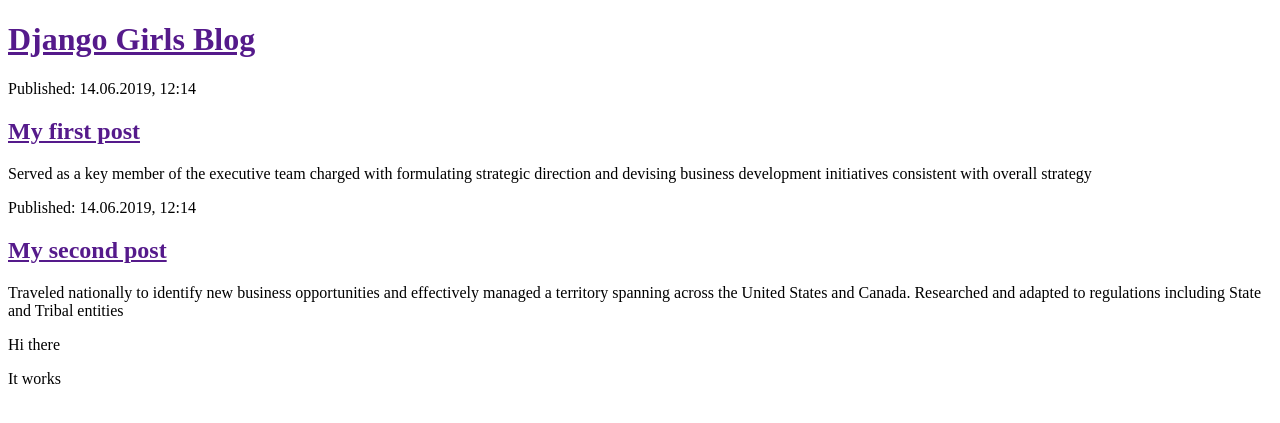
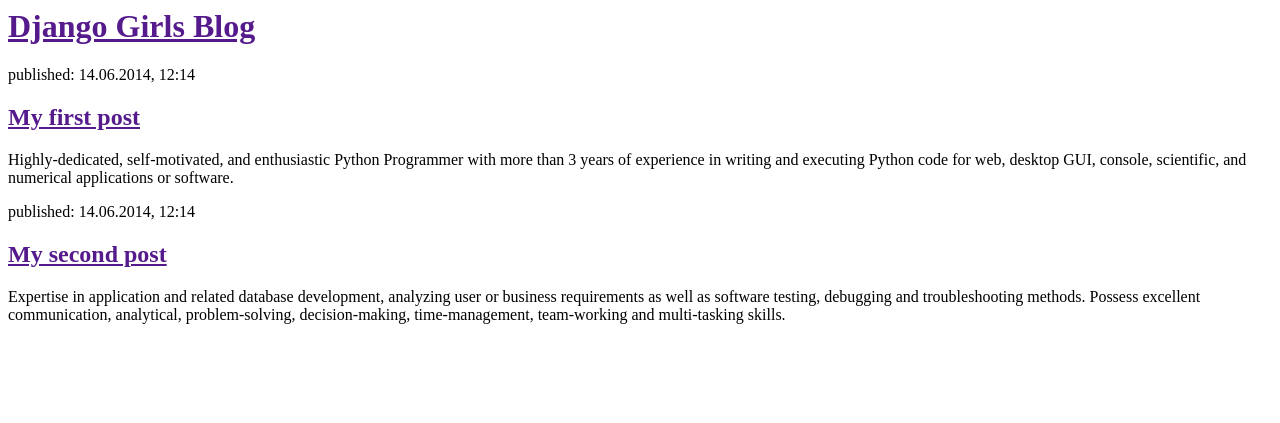
Before and after one commit to chidiebereojingwa/my-first-blog2, a Django app: page / in a window 1280 px wide. Shown: the top 423 px of the page. Run offline with Django 3.2, Linux system fonts and the light colour scheme.

Commit message:
modified templates.

```diff
--- a/blog/templates/blog/post_list.html
+++ b/blog/templates/blog/post_list.html
@@ -1,7 +1,5 @@
-<!DOCTYPE html>
-<html lang="en">
+<html>
 <head>
-    <meta charset="UTF-8">
     <title>Django Girls blog</title>
 </head>
 <body>
@@ -9,17 +7,22 @@
     <h1><a href=""> Django Girls Blog</a></h1>
 </div>
 <div>
-    <p>Published: 14.06.2019, 12:14</p>
+    <p>published: 14.06.2014, 12:14</p>
     <h2><a href=""> My first post</a> </h2>
-    <p>Served as a key member of the executive team charged with formulating strategic direction and devising business development initiatives consistent with overall strategy</p>
+    <p>
+        Highly-dedicated, self-motivated, and enthusiastic Python Programmer with more than 3 years of experience
+        in writing and executing Python code for web, desktop GUI, console, scientific, and numerical applications
+        or software.</p>
 </div>
 
 <div>
-    <p>Published: 14.06.2019, 12:14</p>
+    <p>published: 14.06.2014, 12:14</p>
     <h2><a href=""> My second post</a> </h2>
-    <p>Traveled nationally to identify new business opportunities and effectively managed a territory spanning across the United States and Canada. Researched and adapted to regulations including State and Tribal entities</p>
+    <p>
+        Expertise in application and related database development, analyzing user or business requirements as
+        well as software testing, debugging and troubleshooting methods. Possess excellent communication,
+        analytical, problem-solving, decision-making, time-management, team-working and multi-tasking skills.</p>
 </div>
-    <p>Hi there</p>
-    <p>It works</p>
 </body>
+
 </html>
--- a/blog/views.py
+++ b/blog/views.py
@@ -1,6 +1,8 @@
 from django.shortcuts import render
-
+from django.utils import timezone
+from.models import Post
 
 # Create your views here.
 def post_list(request):
-    return render(request, 'blog/post_list.html',{})
+    posts = Post.objects.filter(published_date__lte=timezone.now()).order_by('published_date')
+    return render(request, 'blog/post_list.html',{'posts':posts})
```
